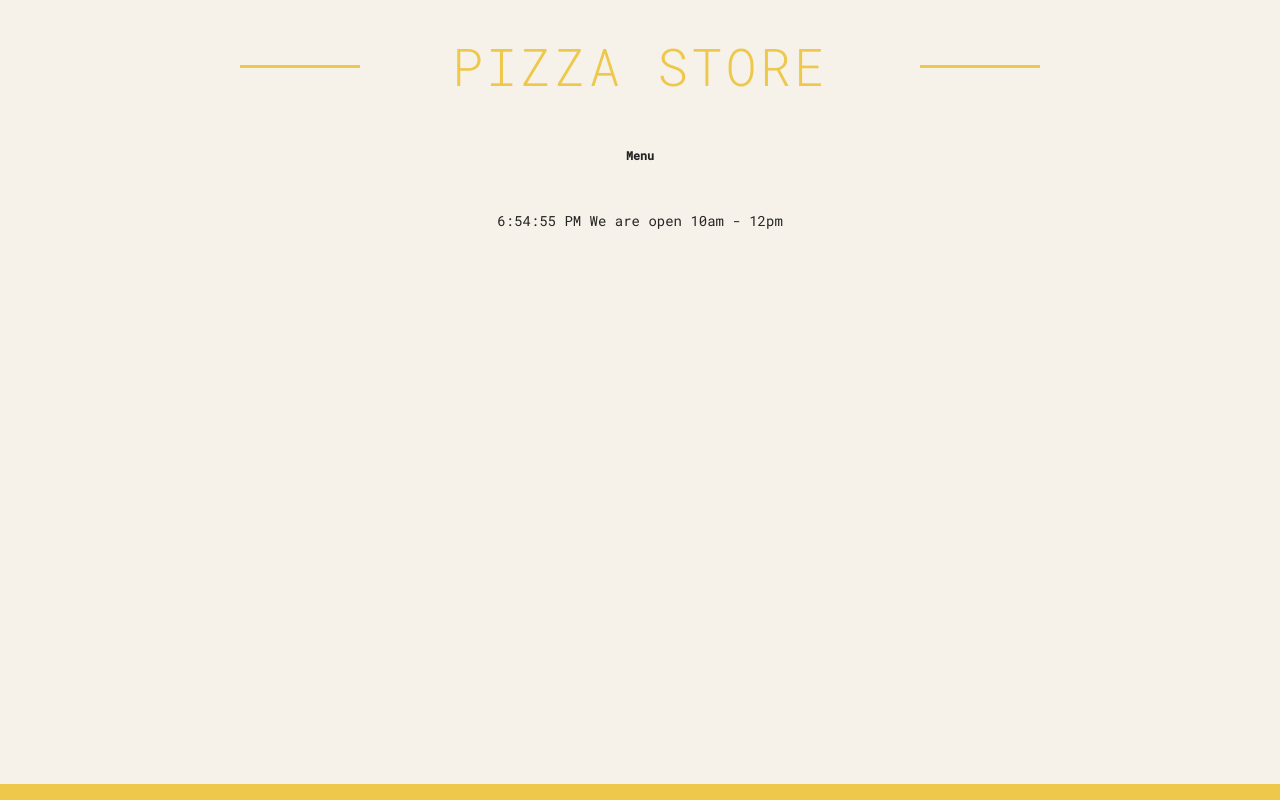
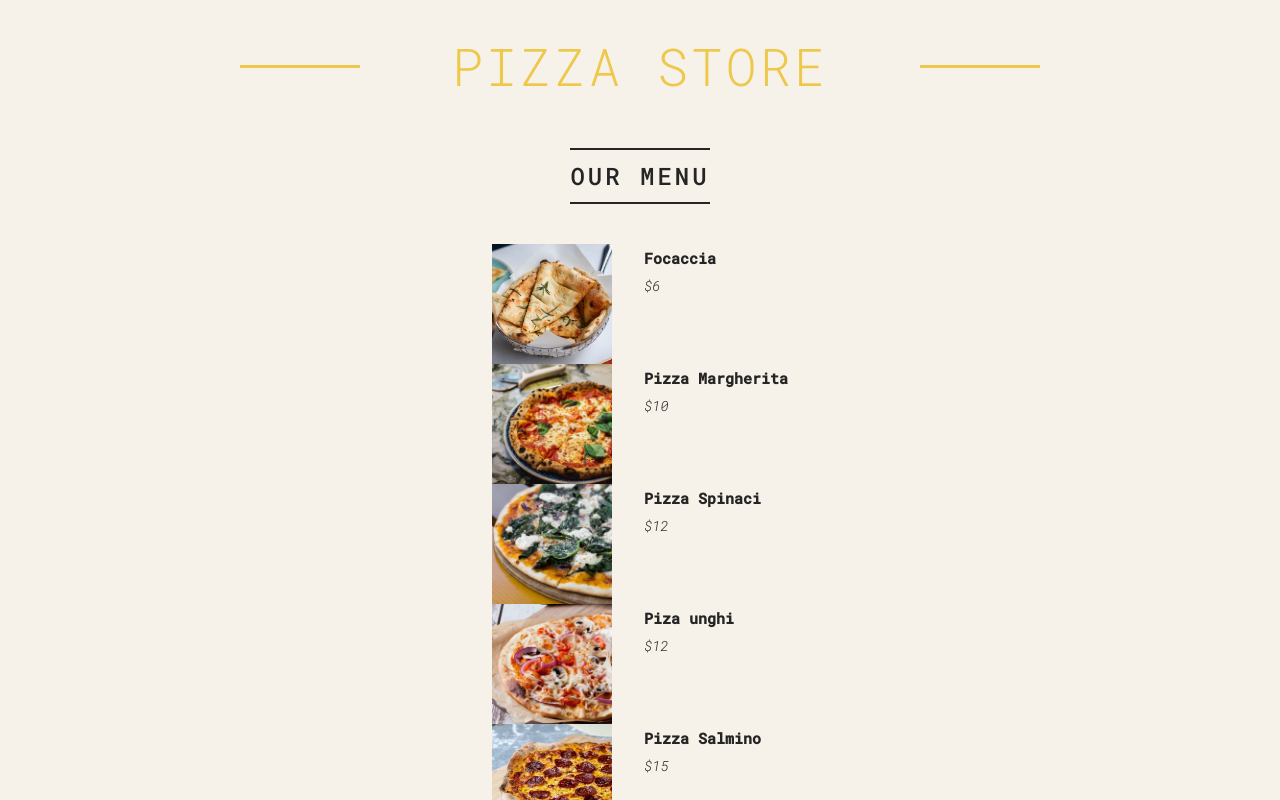
Before and after one commit to Ak003x/dev.React-practice., a Next.js app: page / in a window 1280 px wide. Shown: the top 800 px of the page. Built offline with nearby package versions, Linux system fonts and the light colour scheme.

Commit message:
Using map function

```diff
--- a/src/app/page.js
+++ b/src/app/page.js
@@ -1,50 +1,46 @@
-import Image from "next/image";
 import "./site/index.css";
-
-
-
 
 const pizzaData = [
   {
     name: "Focaccia",
     ingredients: "Bread with italian olive oil and rosemary",
     price: 6,
-    photoName: "pizzas/focaccia.jpg",
+    photoName: "/pizzas/focaccia.jpg",
     soldOut: false,
   },
   {
     name: "Pizza Margherita",
     ingredients: "Tomato and mozarella",
     price: 10,
-    photoName: "pizzas/margherita.jpg",
+    photoName: "/pizzas/margherita.jpg",
     soldOut: false,
   },
   {
     name: "Pizza Spinaci",
     ingredients: "Tomato, mozarella, spinach, and ricotta cheese",
     price: 12,
-    photoName: "pizzas/spinaci.jpg",
+    photoName: "/pizzas/spinaci.jpg",
     soldOut: false,
   },
   {
     name: "Piza unghi",
     ingredients: "Tomato, mozarella, mushrooms, and onion",
     price: 12,
-    photoName: "pizzas/funghi.jpg",
+    photoName: "/pizzas/funghi.jpg",
     soldOut: false,
   },
   {
     name: "Pizza Salmino",
     ingredients: "Tomato, mozarella, and pepperoni",
     price: 15,
-    photoName: "pizzas/salamino.jpg",
+    photoName: "/pizzas/salamino.jpg",
     soldOut: true,
   },
   {
     name: "Pizza Prosciutto",
     ingredients: "Tomato, mozarella, ham, aragula, and burrata cheese",
     price: 18,
-    photoName: "pizzas/prosciutto.jpg",
+    photoName: "/pizzas/prosciutto.jpg",
     soldOut: false,
   },
 ];
@@ -60,8 +56,8 @@ const Header = () => {
 const Menu = () => {
   return (
     <main className="menu">
-      <h3>Menu</h3>
-
+      <h2>Our Menu</h2>
+      <div>{pizzaData.map((pizza) => <Pizza pizzaObj={pizza} key={pizza.name} />)}</div>
 
       {/* <Pizza
         name="pizza spinac"
@@ -80,12 +76,14 @@ const Menu = () => {
 };
 
 const Pizza = (props) => {
-  //   const style = { color: "red", fontSize: "20px", textDecoration: "underline" };
+  //   const style = { color: "red", fontSixze: "20px", textDecoration: "underline" };
   return (
     <div className="pizza">
-      <h1>{props.name}</h1>
-      <p>${props.price + 3}</p>
-      <Image src={props.photoName} alt={props.name} width={300} height={200} />
+      <img src={props.pizzaObj.photoName} alt={props.pizzaObj.name} />
+      <div>
+        <h1>{props.pizzaObj.name}</h1>
+        <p>${props.pizzaObj.price}</p>
+      </div>
     </div>
   );
 };
```
